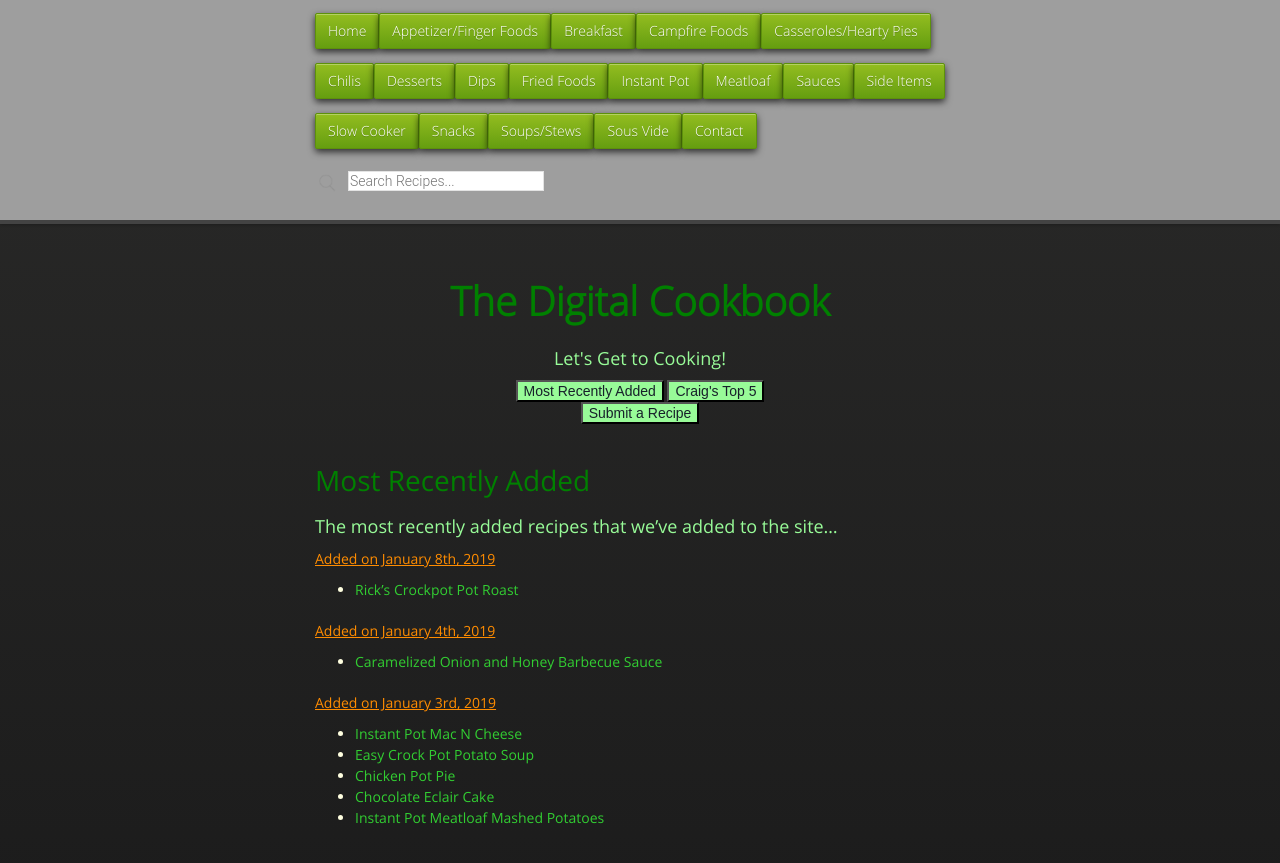
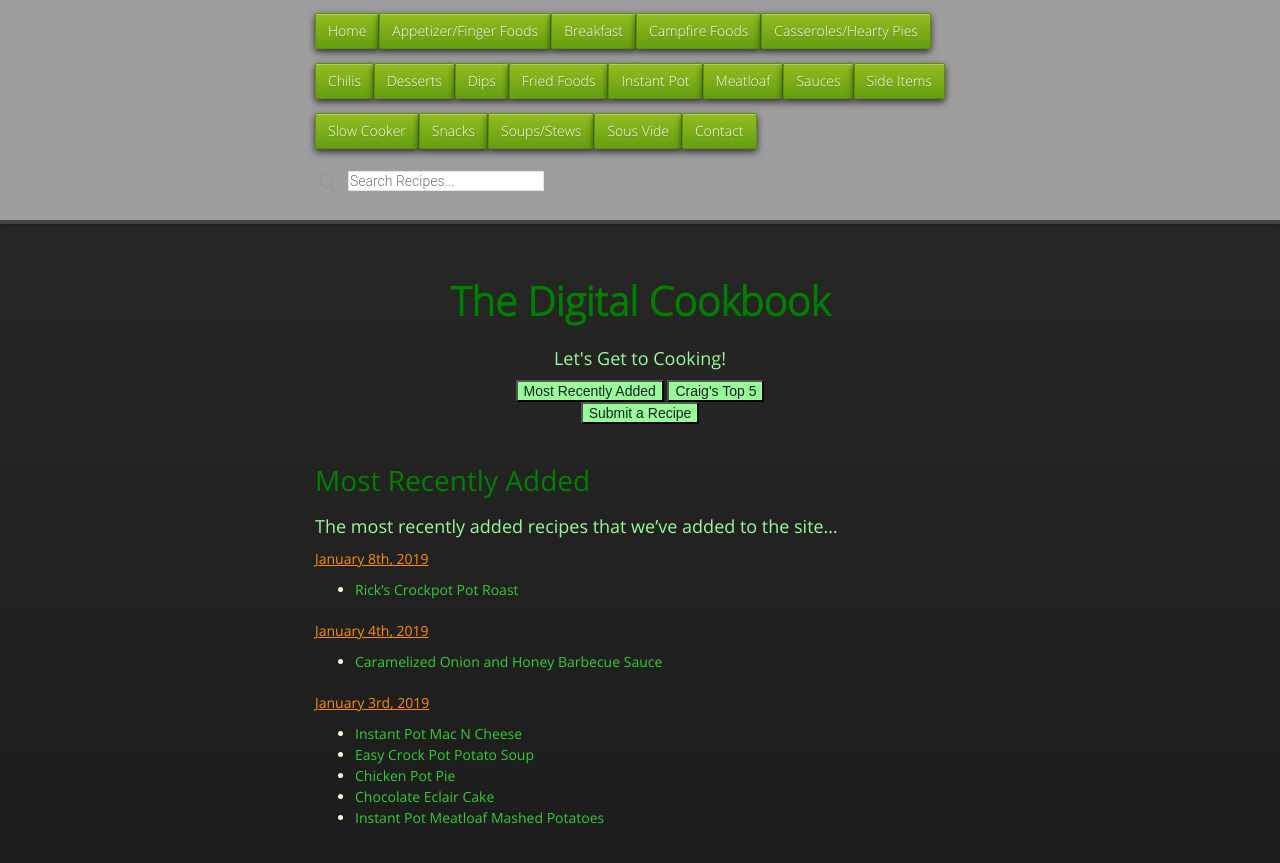
Before and after one commit to cmwillett/TheDigitalCookbook, a Jekyll site: the page built from MostRecentlyAdded.md, in a window 1280 px wide. Shown: the top 863 px of the page. Built offline with Jekyll 4.4.1, drawn with Linux system fonts in a browser that asks for light colours; nearby versions of some CDN libraries.

Commit message:
removed added on

```diff
--- a/MostRecentlyAdded.md
+++ b/MostRecentlyAdded.md
@@ -7,13 +7,13 @@ tags: recent,current
 
 ### The most recently added recipes that we've added to the site...
 
-#### Added on January 8th, 2019
+#### January 8th, 2019
 * [Rick's Crockpot Pot Roast]({{site.github.url}}/SlowCooker/RicksCrockpotPotRoast/index.html)
 
-#### Added on January 4th, 2019
+#### January 4th, 2019
 * [Caramelized Onion and Honey Barbecue Sauce]({{site.github.url}}/Sauces/CaramelizedOnionHoneyBarbecueSauce/index.html)
 
-#### Added on January 3rd, 2019
+#### January 3rd, 2019
 * [Instant Pot Mac N Cheese]({{site.github.url}}/InstantPot/MacNCheese/index.html)
 * [Easy Crock Pot Potato Soup]({{site.github.url}}/SlowCooker/EasyCrockPotPotatoSoup/index.html)
 * [Chicken Pot Pie]({{site.github.url}}/CasserolesHeartyPies/ChickenPotPie/index.html)
```
